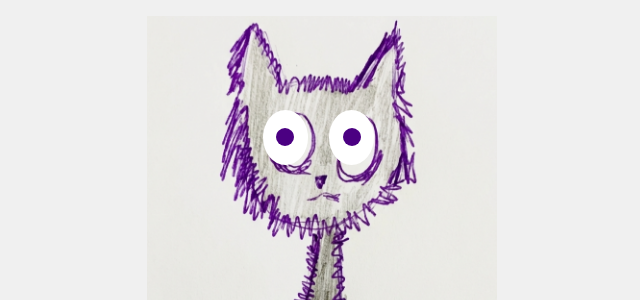
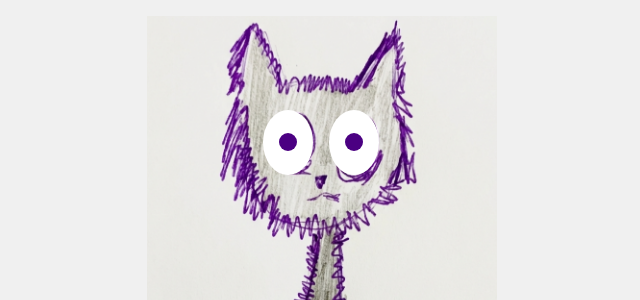
Before and after one commit to nben6405/nben6405.github.io, a Jekyll site: the page built from index.html, in a window 1280 px wide. Shown: the part 122-422 px from the top of the page, without its empty margins (318-958 px from the left). Built offline with Jekyll 4.4.1, drawn with Linux system fonts in a browser that asks for light colours.

Commit message:
Adjust eye dimensions in CSS

```diff
--- a/assets/css/style.css
+++ b/assets/css/style.css
@@ -23,8 +23,8 @@ body {
 /* Eye Positions */
 .eye {
   position: absolute;
-  width: 45px;
-  height: 55px;
+  width: 50px;
+  height: 65px;
   background: white;
   border-radius: 50%;
   top: 19%;
```
